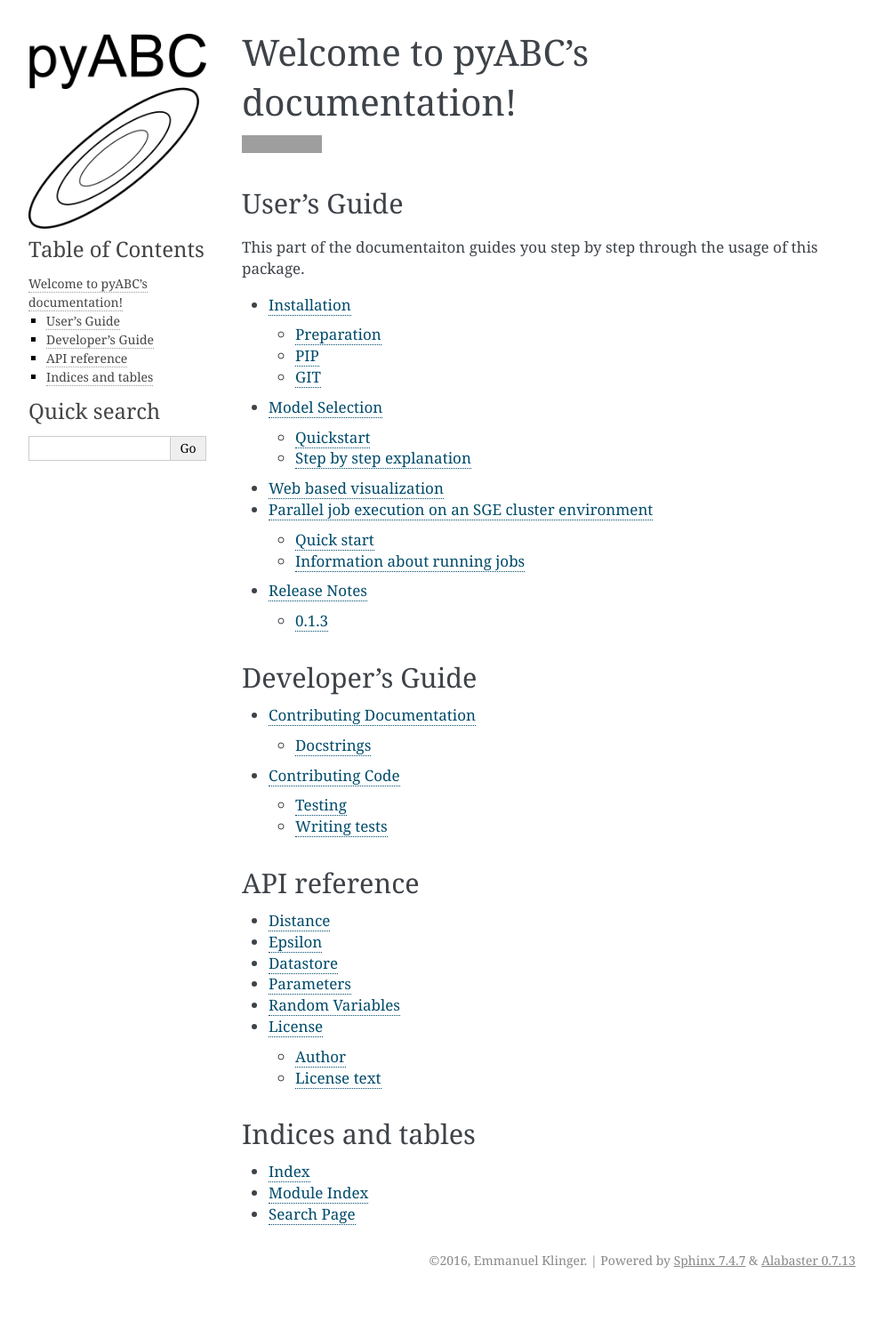
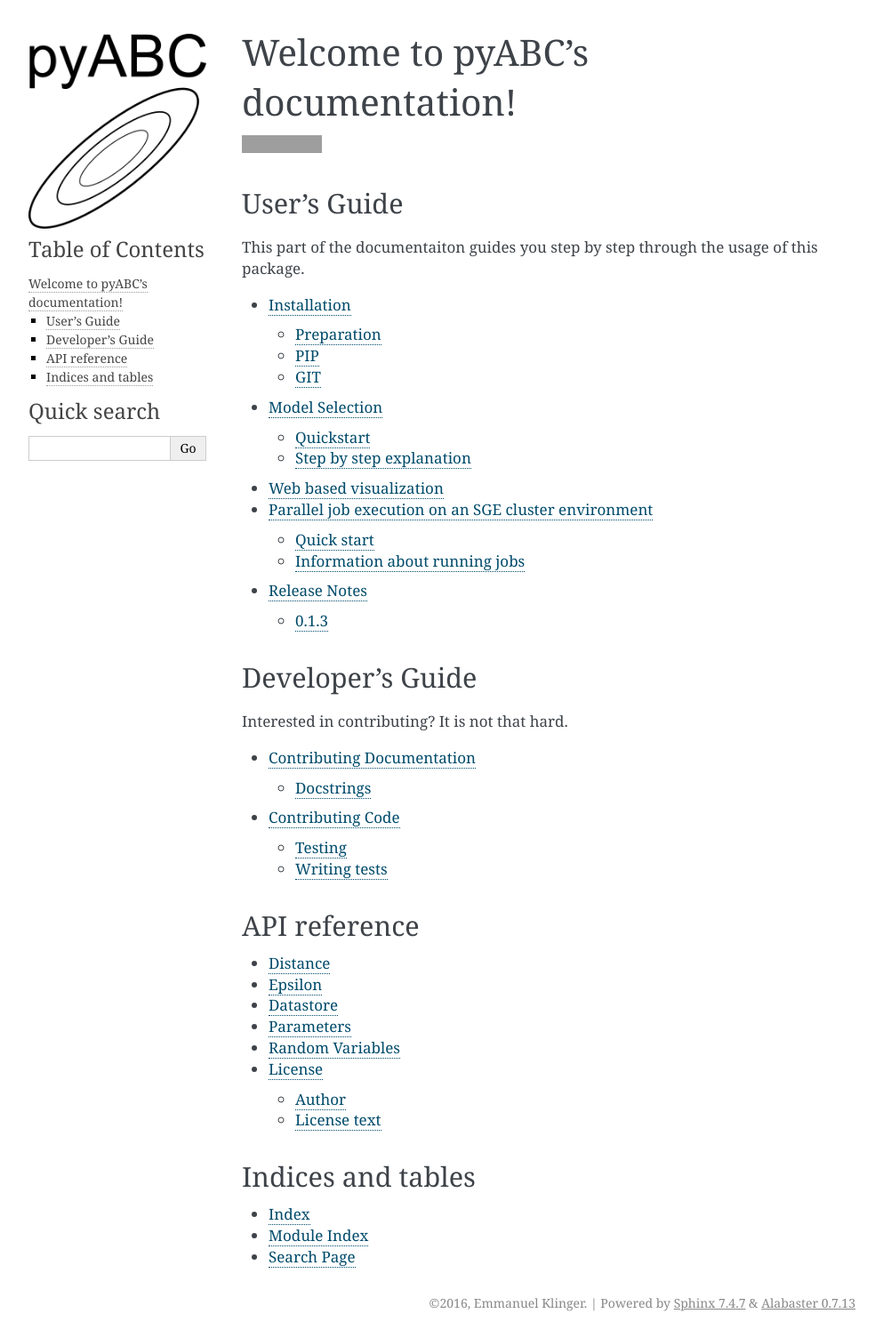
Before and after one commit to ICB-DCM/pyABC, a Sphinx documentation site: the page built from doc/index.rst, in a window 1280 px wide. Shown: the whole page at 89% size, without its empty margins (148-1141 px from the left). Built offline with Sphinx 7.4.7, drawn with Linux system fonts in a browser that asks for light colours; before the commit the page ends 1456 px from its top, so only the background shows below that; grey boxes are pictures that could not be loaded.

Commit message:
contributing addition

```diff
--- a/doc/index.rst
+++ b/doc/index.rst
@@ -22,6 +22,7 @@ This part of the documentaiton guides you step by step through the usage of this
 Developer's Guide
 -----------------
 
+Interested in contributing? It is not that hard.
 
 .. toctree::
    :maxdepth: 2
```
